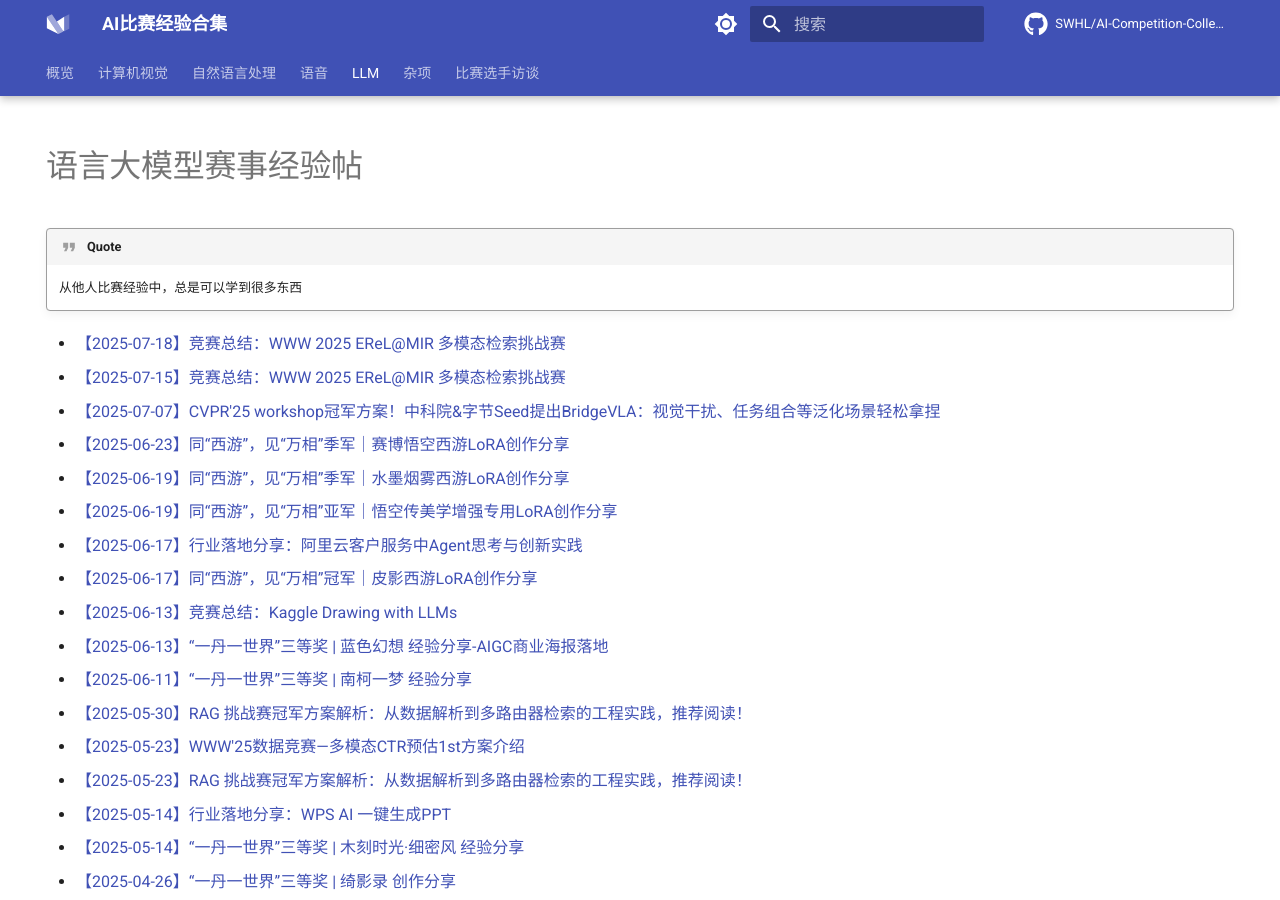
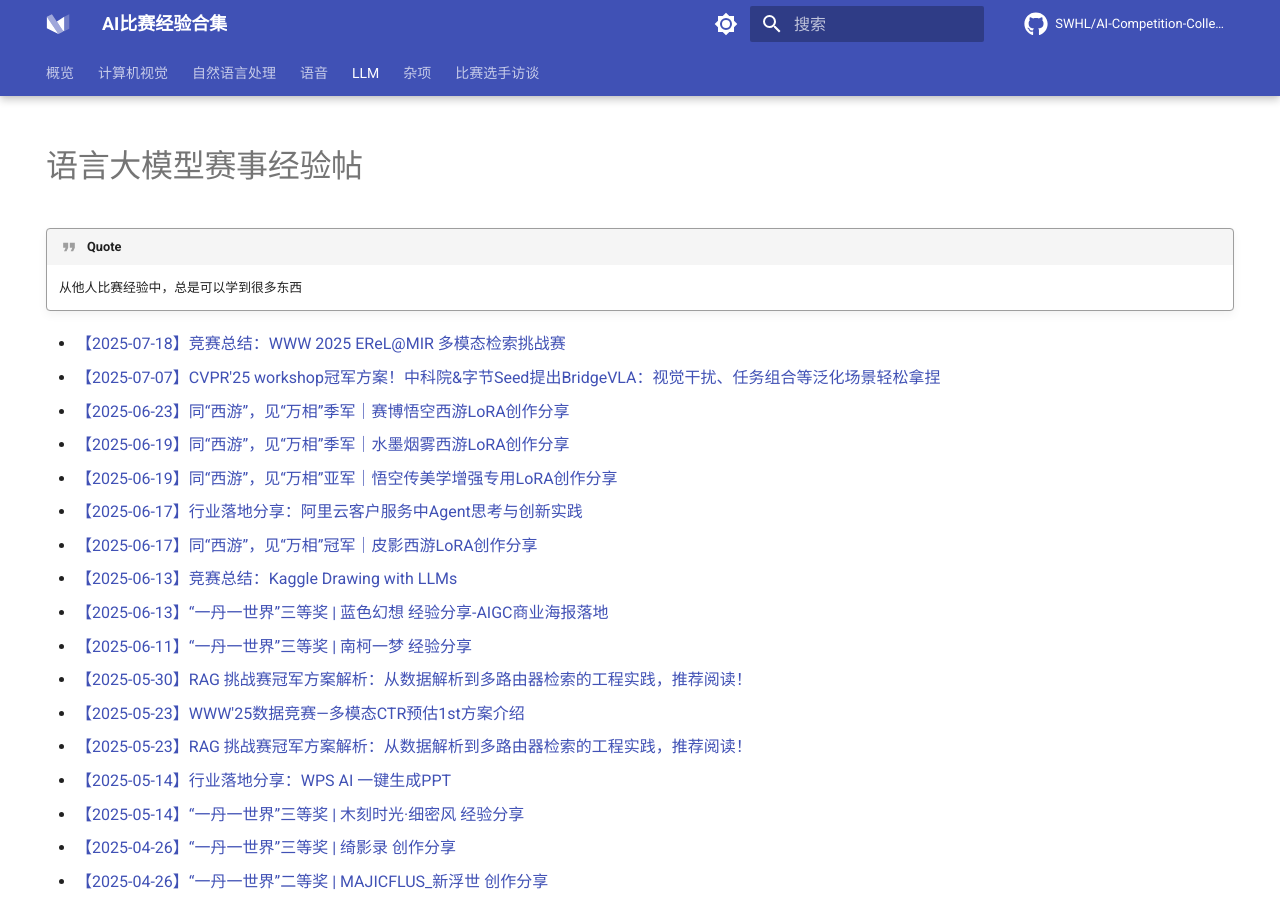
Before and after one commit to SWHL/AI-Competition-Collections, an MkDocs documentation site: the page built from docs/LLM.md, in a window 1280 px wide and 900 px high. Built offline with MkDocs 1.6.1 and Material for MkDocs 9.7.7, drawn with Linux system fonts in a browser that asks for light colours; comment, search, counter and statistics services are not loaded.

Commit message:
Remove duplicate competition summary entry
Removed duplicate competition summary link from LLM.md

```diff
--- a/docs/LLM.md
+++ b/docs/LLM.md
@@ -12,7 +12,6 @@
     从他人比赛经验中，总是可以学到很多东西
 
 - [【2025-07-18】竞赛总结：WWW 2025 EReL@MIR 多模态检索挑战赛](https://mp.weixin.qq.com/s/-ldkXZKrGa6lYcLN_e5F1g)
-- [【2025-07-15】竞赛总结：WWW 2025 EReL@MIR 多模态检索挑战赛](https://mp.weixin.qq.com/s/-ldkXZKrGa6lYcLN_e5F1g)
 - [【2025-07-07】CVPR'25 workshop冠军方案！中科院&字节Seed提出BridgeVLA：视觉干扰、任务组合等泛化场景轻松拿捏](https://mp.weixin.qq.com/s/Bi6ucEjDmSHuq-I17n1iAg)
 - [【2025-06-23】同“西游”，见“万相”季军｜赛博悟空西游LoRA创作分享](https://mp.weixin.qq.com/s/WNrPcJeYj_5rEHkSyHANjw)
 - [【2025-06-19】同“西游”，见“万相”季军｜水墨烟雾西游LoRA创作分享](https://mp.weixin.qq.com/s/eeWsrBcTWDU0C9lWrX5rog)
```
